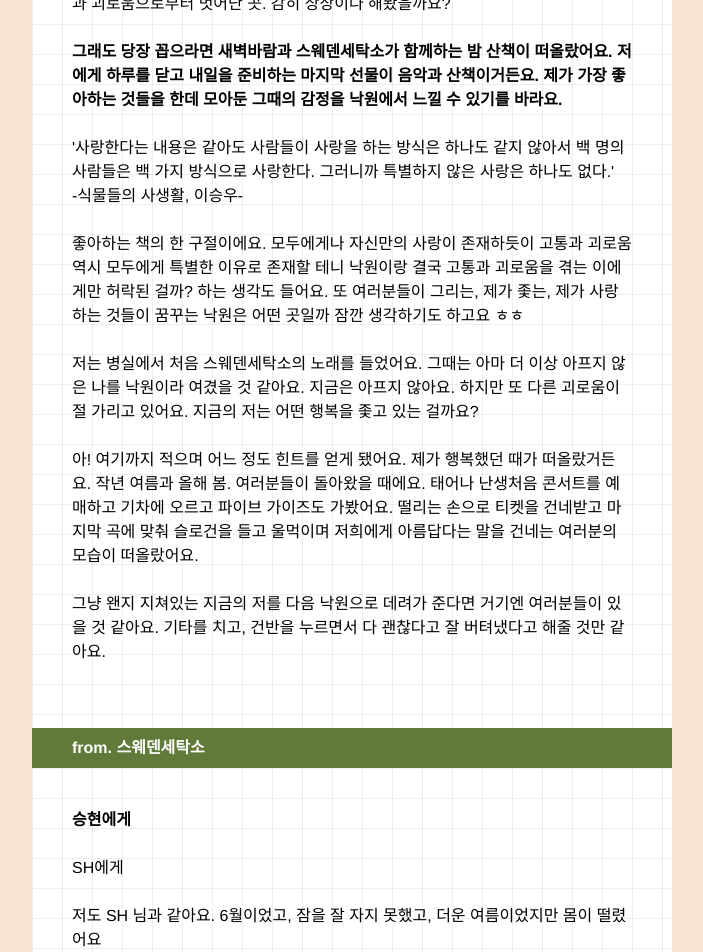
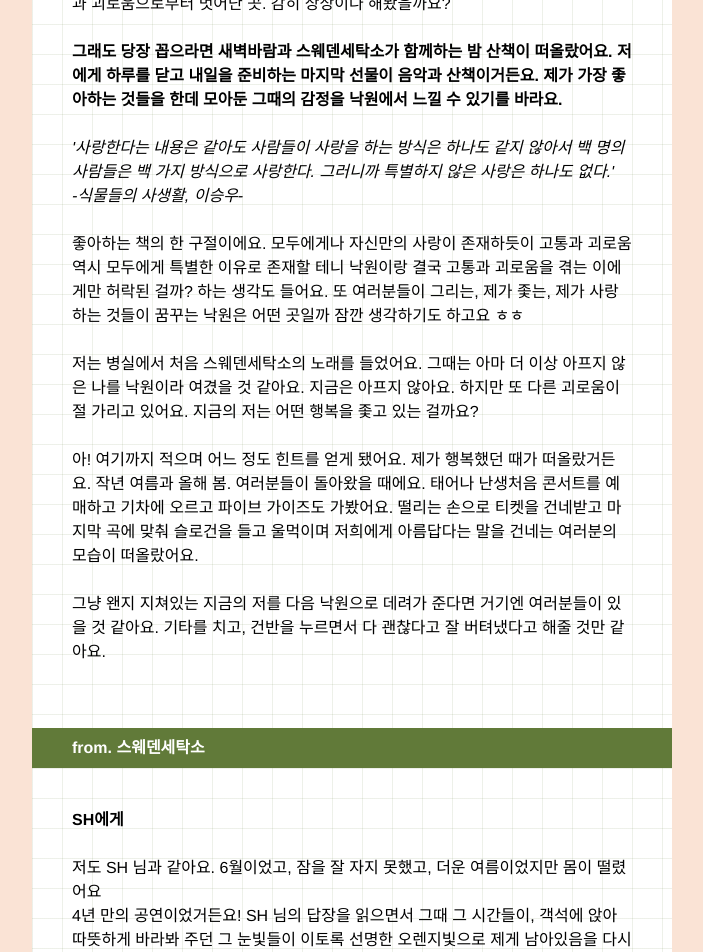
Before and after one commit to Yoon79/letters, a Next.js app: page / in a window 1280 px wide. Shown: the part 8620-9572 px from the top of the page, without its empty margins (288-991 px from the left). Built offline with nearby package versions, Linux system fonts and the light colour scheme.

Commit message:
Update main.tsx

```diff
--- a/pages/components/main.tsx
+++ b/pages/components/main.tsx
@@ -859,8 +859,8 @@
                 <br />
                 <strong>그래도 당장 꼽으라면 새벽바람과 스웨덴세탁소가 함께하는 밤 산책이 떠올랐어요. 저에게 하루를 닫고 내일을 준비하는 마지막 선물이 음악과 산책이거든요. 제가 가장 좋아하는 것들을 한데 모아둔 그때의 감정을 낙원에서 느낄 수 있기를 바라요.</strong><br />
                 <br />
-                &apos;사랑한다는 내용은 같아도 사람들이 사랑을 하는 방식은 하나도 같지 않아서 백 명의 사람들은 백 가지 방식으로 사랑한다. 그러니까 특별하지 않은 사랑은 하나도 없다.&apos;<br />
-                -식물들의 사생활, 이승우-<br />
+                <i>&apos;사랑한다는 내용은 같아도 사람들이 사랑을 하는 방식은 하나도 같지 않아서 백 명의 사람들은 백 가지 방식으로 사랑한다. 그러니까 특별하지 않은 사랑은 하나도 없다.&apos;<br />
+                  -식물들의 사생활, 이승우-</i><br />
                 <br />
                 좋아하는 책의 한 구절이에요. 모두에게나 자신만의 사랑이 존재하듯이 고통과 괴로움 역시 모두에게 특별한 이유로 존재할 테니 낙원이랑 결국 고통과 괴로움을 겪는 이에게만 허락된 걸까? 하는 생각도 들어요. 또 여러분들이 그리는, 제가 좇는, 제가 사랑하는 것들이 꿈꾸는 낙원은 어떤 곳일까 잠깐 생각하기도 하고요 ㅎㅎ<br />
                 <br />
@@ -885,9 +885,7 @@
                 backgroundSize: "30px 30px", // 격자 크기 조절
               }}>
               <p>
-                <strong>승현에게</strong><br /><br />
-                SH에게<br />
-                <br />
+                <strong>SH에게</strong><br /><br />
                 저도 SH 님과 같아요. 6월이었고, 잠을 잘 자지 못했고, 더운 여름이었지만 몸이 떨렸어요<br />
                 4년 만의 공연이었거든요! SH 님의 답장을 읽으면서 그때 그 시간들이, 객석에 앉아 따뜻하게 바라봐 주던 그 눈빛들이 이토록 선명한 오렌지빛으로 제게 남아있음을 다시 깨닫게 되었어요 고마워요!<br />
                 <br />
```
